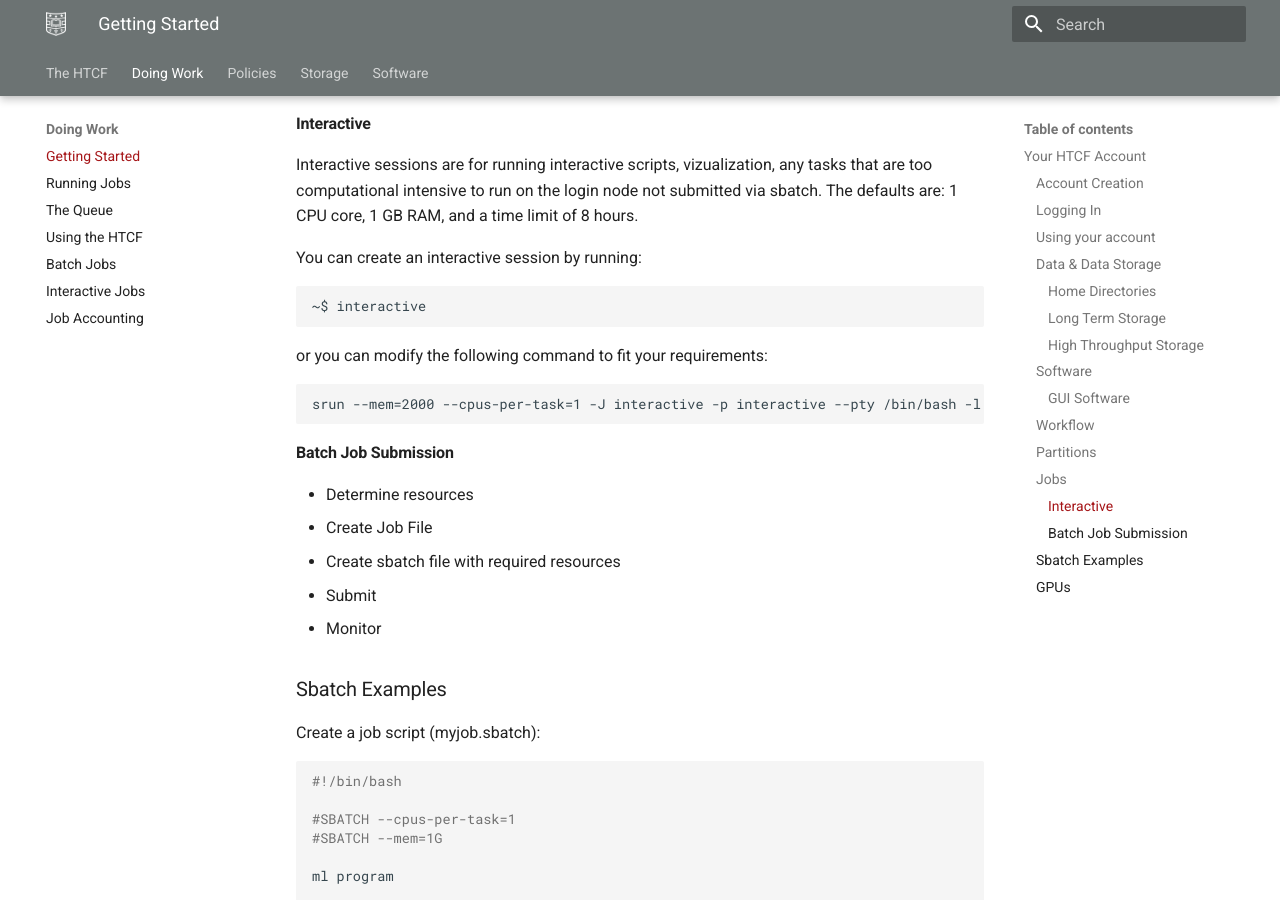
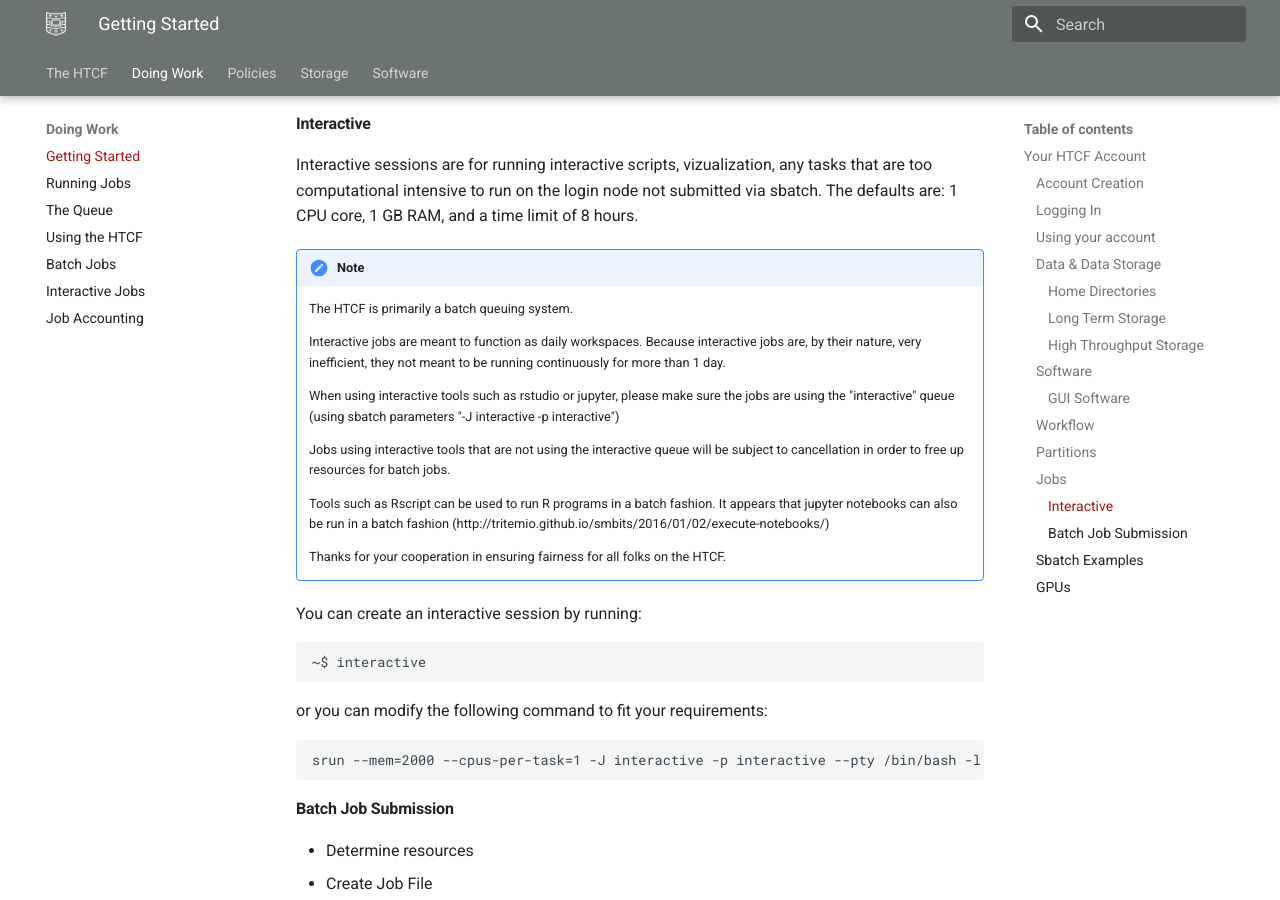
Before and after one commit to htcf/docs, an MkDocs documentation site: the page built from docs/getstarted.md, in a window 1280 px wide and 900 px high, scrolled down 2662 px. Built offline with MkDocs 1.6.1 and Material for MkDocs 9.7.7, drawn with Linux system fonts in a browser that asks for light colours.

Commit message:
Note about interactive jobs

```diff
--- a/docs/getstarted.md
+++ b/docs/getstarted.md
@@ -88,6 +88,21 @@ interactive  |      250GB      |   8 hours   |         3004      |
 
 Interactive sessions are for running interactive scripts, vizualization, any tasks that are too computational intensive to run on the login node not submitted via sbatch.  The defaults are: 1 CPU core, 1 GB RAM, and a time limit of 8 hours.
 
+!!! Note
+    The HTCF is primarily a batch queuing system.
+
+    Interactive jobs are meant to function as daily workspaces.
+    Because interactive jobs are, by their nature, very inefficient, they not meant to be running continuously for more than 1 day.
+
+    When using interactive tools such as rstudio or jupyter, please make sure the jobs are using the "interactive" queue  (using sbatch parameters "-J interactive -p interactive")
+
+    Jobs using interactive tools that are not using the interactive queue will be subject to cancellation in order to free up resources for batch jobs.
+
+    Tools such as Rscript can be used to run R programs in a batch fashion.
+    It appears that jupyter notebooks can also be run in a batch fashion (http://tritemio.github.io/smbits/2016/01/02/execute-notebooks/)
+
+    Thanks for your cooperation in ensuring fairness for all folks on the HTCF.
+
 You can create an interactive session by running:
 
 ~~~~{.language-bash}
```
